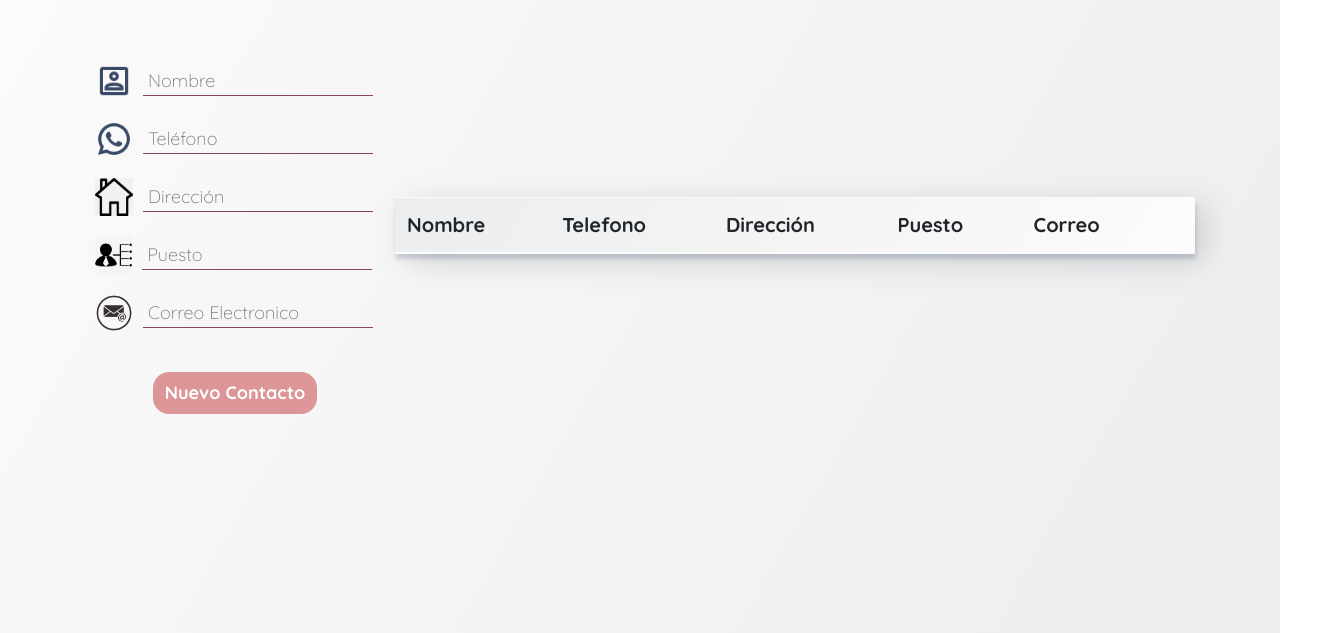
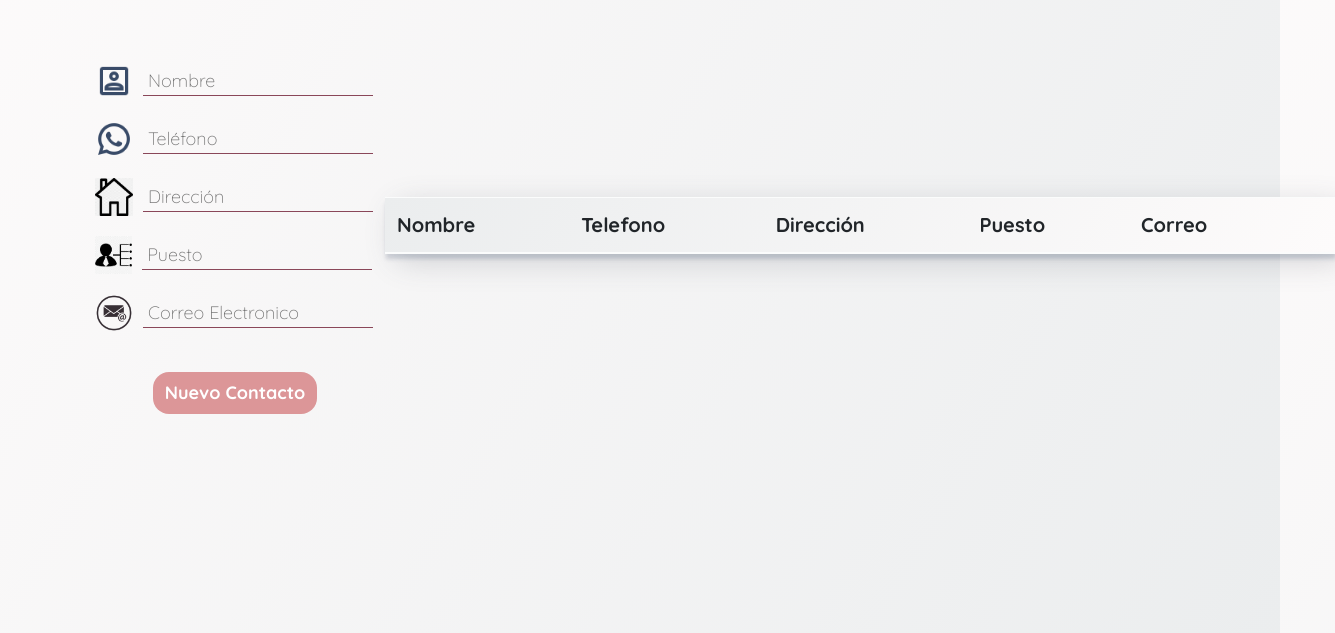
Before and after one commit to van123782/directorio.gihub.io, a plain HTML site: page directorio.html in a window 1280 px wide. Shown: the part 167-800 px from the top of the page, 1335 px wide, since content can reach past the window. Drawn offline with nearby package versions, Linux system fonts and the light colour scheme.

Commit message:
Update styles.css

```diff
--- a/styles/styles.css
+++ b/styles/styles.css
@@ -121,7 +121,7 @@ input:focus ~ .linea::before {
 }
 
 table {
-	width: 800px !important;
+	width: 950px !important;
 	border-radius: 12px;
 	box-shadow: 10px 8px 30px rgba(76, 83, 94, 0.219);
 }
```
